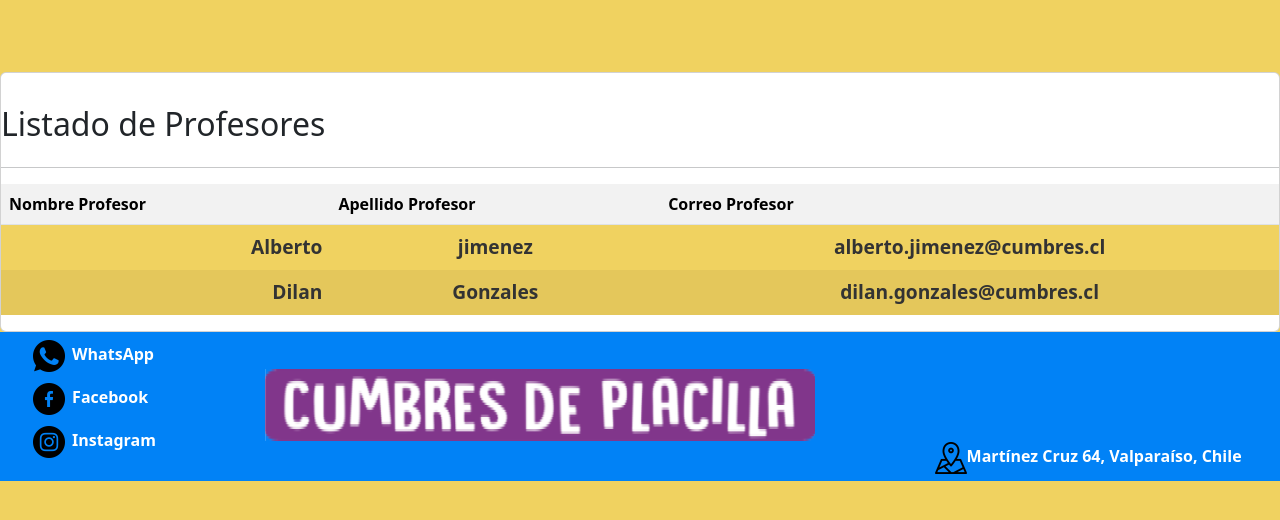
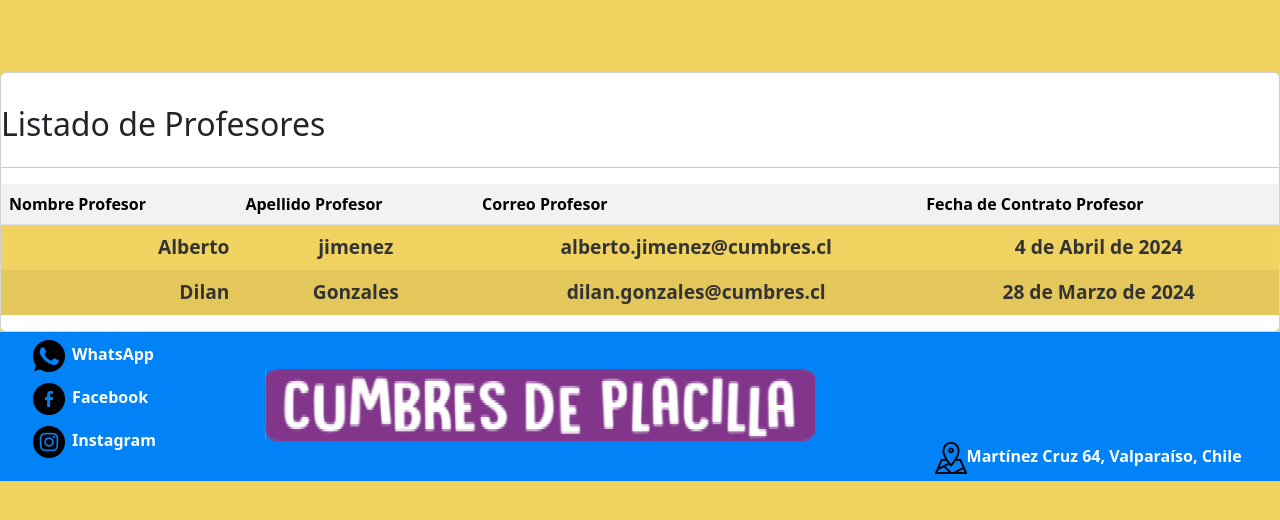
Before and after one commit to Saesres/ProyectoCumbres, a Django app: template SitioWeb/templates/paginas/listarProfesor.html in a window 1280 px wide. Shown: the part 98-618 px from the top of the page. Run offline with Django 4.2, Linux system fonts and the light colour scheme; the template is opened without the code that fills it: values that come from a table or form of the project are taken from there, others are empty; data comes from the database, SQL or seed files in the repository; tables that the repository leaves empty hold one stand-in row (values such as "Sample post"); parts of the project's set-up code (start-up, migrations or seed data) failed here and were passed over.

Commit message:
modified:   SitioWeb/templates/paginas/listarProfesor.html

```diff
--- a/SitioWeb/templates/paginas/listarProfesor.html
+++ b/SitioWeb/templates/paginas/listarProfesor.html
@@ -56,6 +56,7 @@
                 <th>Nombre Profesor</th>
                 <th>Apellido Profesor</th>
                 <th>Correo Profesor</th>
+                <th>Fecha de Contrato Profesor</th>
             </tr>
 
             {% for p in profesores %}
@@ -64,6 +65,7 @@
                 <td>{{p.nombre_prof}}</td>
                 <td>{{p.apellido_prof}}</td>
                 <td>{{p.correo_prof}}</td>
+                <td>{{p.fec_contra_prof}}</td>
             </tr>
 
             {% endfor %}
```
